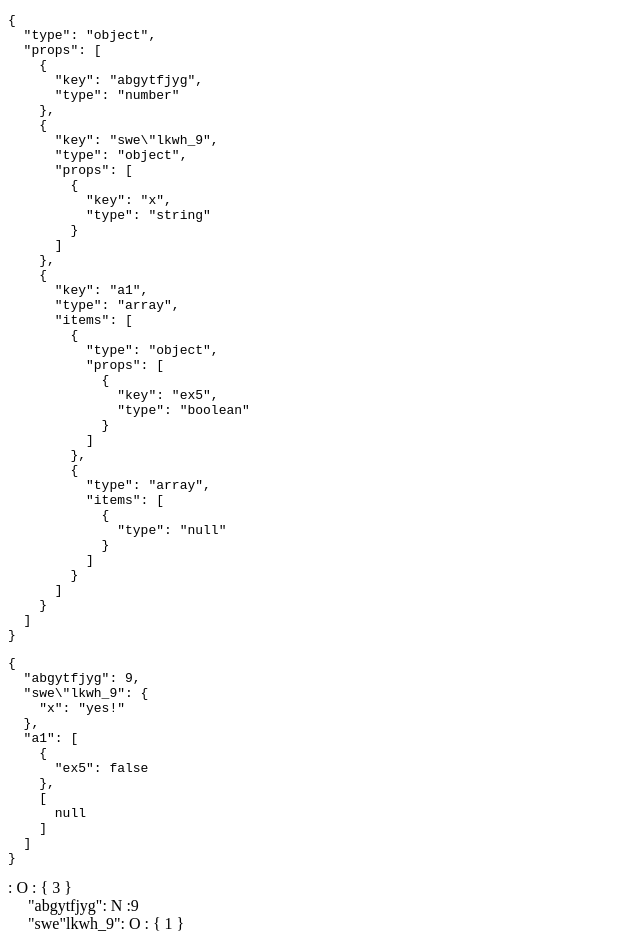
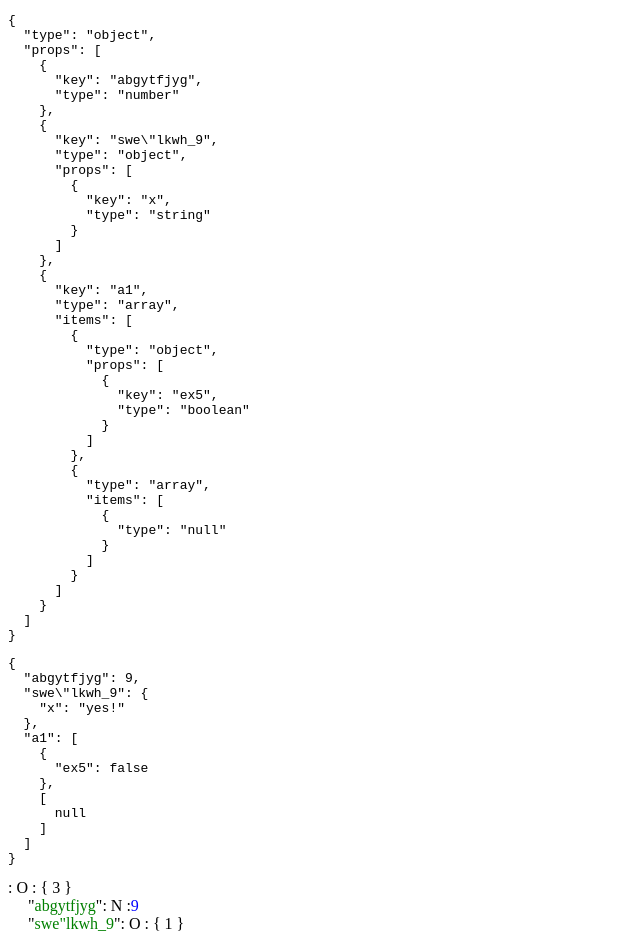
Before and after one commit to karudo/json-editor, a Vue app: page / in a window 1280 px wide. Shown: the top 934 px of the page, without its empty margins (0-640 px from the left). Built offline with nearby package versions, Linux system fonts and the light colour scheme.

Commit message:
edit numbers

```diff
--- a/src/components/json-editor/editable-span.vue
+++ b/src/components/json-editor/editable-span.vue
@@ -1,13 +1,12 @@
 <template>
-  <span class="json-editor-editable-span"
-  >
-    <span
-    >"</span><span contenteditable="true"
-                   @focus="onFocus"
-                   @blur="onBlur"
-                   @input="onInput"
-              >{{value}}</span><span
-    >"</span>
+  <span class="json-editor-editable-span">
+    <span v-if="isString">"</span
+    ><span :class="spanClass" contenteditable="true"
+           @focus="onFocus"
+           @blur="onBlur"
+           @input="onInput"
+    >{{value}}</span
+    ><span v-if="isString">"</span>
   </span>
 </template>
 
@@ -17,7 +16,7 @@ export default {
     event: 'change'
   },
   props: {
-    value: String,
+    value: [String, Number],
     required: true
   },
   data () {
@@ -25,12 +24,24 @@ export default {
       pValue: ''
     }
   },
+  computed: {
+    isString () {
+      return typeof this.value === 'string'
+    },
+    spanClass () {
+      return {
+        string: this.isString,
+        number: !this.isString
+      }
+    }
+  },
   methods: {
     onFocus () {
       this.pValue = this.value
     },
     onBlur () {
-      this.$emit('change', this.pValue)
+      const v = this.isString ? this.pValue : Number(this.pValue)
+      this.$emit('change', v)
     },
     onInput (e) {
       this.pValue = e.target.innerText
@@ -40,6 +51,12 @@ export default {
 </script>
 
 <style scoped>
+.json-editor-editable-span .number {
+  color: blue;
+}
+.json-editor-editable-span .string {
+  color: green;
+}
 .json-editor-editable-span:hover {
   background-color: yellow;
 }
--- a/src/components/json-editor/type-editors/editor-mixin.js
+++ b/src/components/json-editor/type-editors/editor-mixin.js
@@ -5,5 +5,15 @@ export default {
     value: null,
     schema: null
   },
+  computed: {
+    cValue: {
+      get () {
+        return this.value
+      },
+      set (v) {
+        this.$emit('input', v)
+      }
+    }
+  },
   components: {JsonEditorPropsMenu, EditableSpan}
 }
--- a/src/components/json-editor/type-editors/number.vue
+++ b/src/components/json-editor/type-editors/number.vue
@@ -4,7 +4,7 @@
     <json-editor-props-menu
       :schema="schema"
     ></json-editor-props-menu>
-    <span>{{value}}</span>
+    <editable-span v-model="cValue"/>
   </div>
 </template>
 
--- a/src/components/json-editor/type-editors/string.vue
+++ b/src/components/json-editor/type-editors/string.vue
@@ -4,7 +4,7 @@
     <json-editor-props-menu
       :schema="schema"
     ></json-editor-props-menu>
-    "{{value}}"
+    <editable-span v-model="cValue"/>
   </div>
 </template>
 
```
